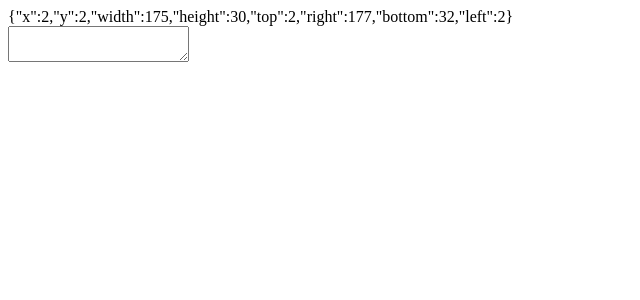
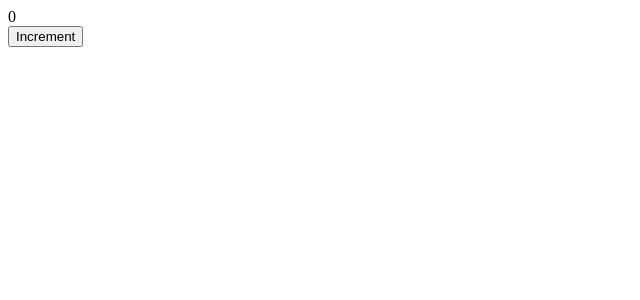
Before and after one commit to choeqq/react-custom-hooks, a React (Create React App) app: page / in a window 1280 px wide. Shown: the top 300 px of the page, without its empty margins (0-640 px from the left). Built offline with nearby package versions, Linux system fonts and the light colour scheme.

Commit message:
useEffectOnce added

```diff
--- /dev/null
+++ b/src/20-useEffectOnce/EffectOnceComponent.tsx
@@ -0,0 +1,15 @@
+import { useState } from "react";
+import useEffectOnce from "./useEffectOnce";
+
+export default function EffectOnceComponent() {
+  const [count, setCount] = useState(0);
+
+  useEffectOnce(() => alert("Hi"));
+
+  return (
+    <>
+      <div>{count}</div>
+      <button onClick={() => setCount((c) => c + 1)}>Increment</button>
+    </>
+  );
+}
--- /dev/null
+++ b/src/20-useEffectOnce/useEffectOnce.ts
@@ -0,0 +1,5 @@
+import { useEffect } from "react";
+
+export default function useEffectOnce(cb: Function) {
+  useEffect(cb, []);
+}
--- a/src/App.tsx
+++ b/src/App.tsx
@@ -10,6 +10,7 @@
 import GeolocationComponent from "./17-useGeolocation/GeolocationComponent";
 import SizeComponent from "./19-useSize/SizeComponent";
 import TimeoutComponent from "./2-useTimeout/TimeoutComponent";
+import EffectOnceComponent from "./20-useEffectOnce/EffectOnceComponent";
 import DebounceComponent from "./3-useDebounce/DebounceComponent";
 import UpdateEffectComponent from "./4-useUpdateEffect/UpdateEffectComponent";
 import ArrayComponent from "./5-useArray/ArrayComponent";
@@ -36,7 +37,8 @@
   // return <MediaQueryComponent />;
   // return <GeolocationComponent />
   // return <StateWithHistoryComponent />;
-  return <SizeComponent />;
+  // return <SizeComponent />;
+  return <EffectOnceComponent />;
 }
 
 export default App;
```
